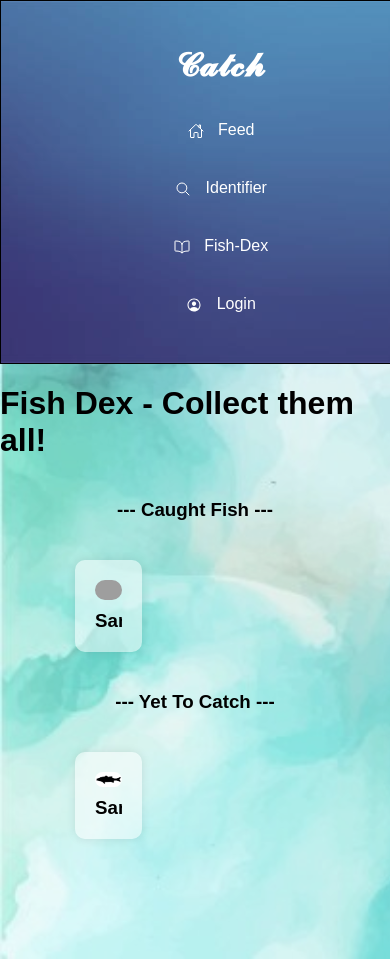
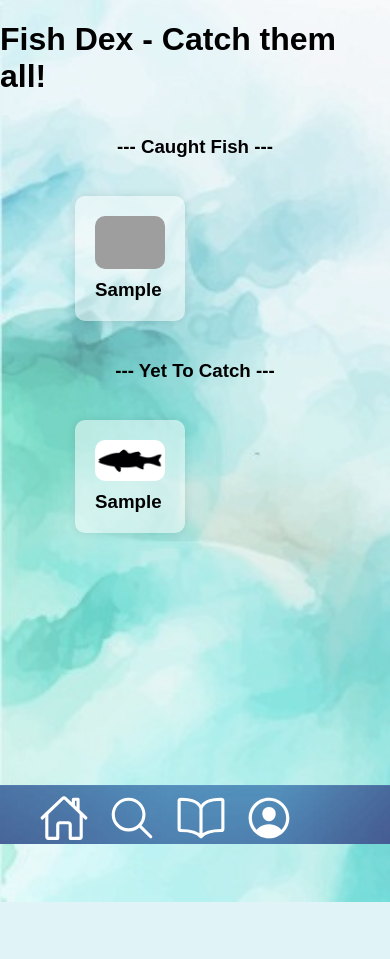
Before and after one commit to Treetrampler/FishingAppYr12Software, a Python web app: template templates/fish_dex.html in a window 390 px wide; the page is wider, and only the part inside the window is pictured. After the commit the page ends 902 px from the top of that part, so only its background shows below. Run offline with Jinja, Linux system fonts and the light colour scheme; the template is opened without the code that fills it: most values are stand-ins (such as "Sample title", 1, 10 or a date in 2020); grey boxes are pictures that could not be loaded.

Commit message:
Responsive view for phone (#4)
* home page except background is now responsive

* responsive view complete for main user layout

* slightly improved admin page responsiveness, added fishdex management page

* login pages are now responsive

* added checkbox for disabling mfa upon registration

* slight changes to phrasing on html

```diff
--- a/static/style.css
+++ b/static/style.css
@@ -68,6 +68,7 @@
 #sidebar h1 {
     color: white;
     text-align: center;
+    font-size: 45px;
 }
 
 #sidebar ul {
@@ -119,6 +120,7 @@
     position: relative; /* Ensure the link is positioned relative to the li */
     z-index: 1; /* Ensure the link text is above the pseudo-element */
     transition: background-color 0.3s ease; /* Smooth transition for background color */
+    font-size: 20px;
 }
 
 #sidebar a:hover {
@@ -597,26 +612,92 @@
 
 /* CSS STYLING FOR RESPONSIVE STUFF */
 
-@media (max-width: 768px) {
+@media (max-width: 430px) { /* STYLED FOR AN IPHONE 14 PRO MAX */
+    body {
+        min-height: 95vh;
+    }
+
     #sidebar {
-        position: relative; /* Sidebar moves with content */
+        position: fixed;
+        bottom: 0;
+        top: 93%;
         width: 100%; /* Sidebar spans full width */
         height: auto; /* Adjusts height automatically */
-        text-align: center;
+        border: none;
+        margin-top: none;
+        z-index: 10000;
+    }
+
+    #sidebar h1, a {
+        visibility: hidden;
+        position: fixed;
+        left: -9000px;
+    }
+
+    #sidebar h1 {
+        position: fixed;
+        left: -9000px;
+    }
+
+    #sidebar ion-icon {
+        visibility: visible;
+        position: fixed;
+        top: 94%;
+        font-size: 50px;
+    }
+
+    .nav_1 {
+        left: 10%;
+    }
+
+    .nav_2 {
+        left: 27.5%;
+    }
+
+    .nav_3 {
+        left: 45%;
+    }
+
+    .nav_4 {
+        left: 62.5%;
+    }
+
+    .nav_5 {
+        left: 80%;
     }
 
     #content {
         margin-left: 0; /* Remove left margin on small screens */
         width: 100%;
+        padding-bottom:  50px;
     }
 
     .posts {
+        width: 90%;
+        margin: 0 auto;
+    }
+
+    .open-modal-btn {
+        bottom: 10%;
+        left: 50%;
+    }
+
+    .fish_ai_insert {
+        position: absolute;
+        top: 0;
+        left: 0; /* Leaves space for the sidebar */
+        width: 100%; /* Prevents overlap with the sidebar */
+        height: 93%;
+        border: none;
+    }
+
+    .found_fish, .unfound_fish {
+        grid-template-columns: repeat(2, 1fr); /* Create a 3-column grid */
         width: 100%;
     }
 
-    .logout_btn {
+    .hidden_info {
         position: relative;
-        text-align: center; /* Center the logout button */
-        display: inline-block; /* Ensure it behaves like other menu items */
+        left: 0;
     }
 }
--- a/templates/fish_dex.html
+++ b/templates/fish_dex.html
@@ -4,7 +4,7 @@
 
 <div id="content">
 
-    <h1>Fish Dex - Collect them all!</h1>
+    <h1>Fish Dex - Catch them all!</h1>
 
     <h3>--- Caught Fish ---</h3>
 
--- /dev/null
+++ b/templates/fishdex_management.html
@@ -0,0 +1,5 @@
+{% extends 'adminview_layout.html' %}
+
+{% block body %}
+
+{% endblock %}
--- a/templates/login_layout.html
+++ b/templates/login_layout.html
@@ -2,7 +2,9 @@
 <html lang="en">
 <head>
     <meta charset="UTF-8">
+    <meta name="viewport" content="width=device-width, initial-scale=1.0">
     <title>Fishing App</title>
+    <link rel="icon" href="{{ url_for('static', filename='favicon.ico') }}" type="image/x-icon">
     <link rel="stylesheet" href="{{ url_for('static', filename='login_style.css') }}">
 </head>
 <body>
--- a/templates/main_layout.html
+++ b/templates/main_layout.html
@@ -4,6 +4,7 @@
         <meta charset="UTF-8">
         <meta name="viewport" content="width=device-width, initial-scale=1.0">
         <title>{% block title %}Fishing App{% endblock %}</title>
+        <link rel="icon" href="{{ url_for('static', filename='favicon.ico') }}" type="image/x-icon">
         <link rel="stylesheet" href="{{ url_for('static', filename='style.css') }}">
         <script type="module" src="https://unpkg.com/ionicons@5.5.2/dist/ionicons/ionicons.esm.js"></script>
         <script nomodule src="https://unpkg.com/ionicons@5.5.2/dist/ionicons/ionicons.js"></script>
@@ -24,39 +25,39 @@
                 <ul>
                     <li>
                         <a href="{{ url_for('index') }}" class="nav_item">
-                            <ion-icon name="home-outline"></ion-icon>
+                            <ion-icon name="home-outline" class="nav_1"></ion-icon>
                             Feed
                         </a>
                     </li>
                     <li>
                         <a href="{{ url_for('fish_identifier') }}" class="nav_item">
-                            <ion-icon name="search-outline"></ion-icon>
+                            <ion-icon name="search-outline" class="nav_2"></ion-icon>
                             Identifier
                         </a>
                     </li>
                     <li>
-                        <a href="{{ url_for('fish_dex') }}" class="nav_item">
-                            <ion-icon name="book-outline"></ion-icon>
+                        <a href="{{ url_for('fish_dex') }}" class="nav_item nav_3">
+                            <ion-icon name="book-outline" class="nav_3"></ion-icon>
                             Fish-Dex
                         </a>
                     </li>
                     {% if 'user_id' in session %}
                         <li>
-                            <a href="{{ url_for('profile') }}" class="username_btn">
-                                <ion-icon name="person-circle-outline"></ion-icon>
+                            <a href="{{ url_for('profile') }}" class="username_btn nav_4">
+                                <ion-icon name="person-circle-outline" class="nav_4"></ion-icon>
                                 {{ session['username'] }}
                             </a>
                         </li>
                         <li>
                             <a href="{{ url_for('logout') }}" class="logout_btn">
-                                <ion-icon name="exit-outline"></ion-icon>
+                                <ion-icon name="exit-outline" class="nav_5"></ion-icon>
                                 Logout
                             </a>
                         </li>
                     {% else %}
                         <li>
                             <a href="{{ url_for('login') }}" class="login_btn">
-                                <span><ion-icon name="person-circle-outline"></ion-icon></span>
+                                <span><ion-icon name="person-circle-outline" class="nav_4"></ion-icon></span>
                                 Login
                             </a>
                         </li>
--- a/templates/post_management.html
+++ b/templates/post_management.html
@@ -58,7 +58,6 @@
             <input type="hidden" name="csrf_token" value="{{ csrf_token() }}">
             <input type="hidden" id="delete_post_id" name="post_id">
             <button type="submit">Delete</button>
-            <button type="button" onclick="closeDeleteModal()">Cancel</button>
         </form>
     </div>
 </div>
--- a/templates/profile.html
+++ b/templates/profile.html
@@ -15,7 +15,7 @@
                 <button class="edit_profile_btn" onclick="openEditProfileModal()">Edit Profile</button>
             </div>
         </div>
-        <h3>--- Posts ---</h3>
+        <h3>--- Posts <span class="hidden_info">- Tap to Edit </span>---</h3>
         <div class="posts">
             {% for post in user_posts %}
                 <div class="post">
@@ -86,7 +86,6 @@
                 <input type="hidden" name="csrf_token" value="{{ csrf_token() }}">
                 <input type="hidden" id="delete_post_id" name="post_id">
                 <button type="submit">Delete</button>
-                <button type="button" onclick="closeDeletePostModal()">Cancel</button>
             </form>
         </div>
     </div>
--- a/templates/register_page.html
+++ b/templates/register_page.html
@@ -11,6 +11,10 @@
             <input type="password" id="password" name="password" placeholder="Password *" required>
             <input type="password" id="confirm_password" name="confirm_password" placeholder="Confirm Password *" required>
             <input type="email" id="email" name="email" placeholder="Email">
+            <div class="mfa_checkbox">
+                <input type="checkbox" id="mfa" name="mfa">
+                <label for="mfa">Activate MFA</label>
+            </div>
             <button type="submit">Register</button>
             <p>Already have an account? <a href="/login" id="login">Login</a></p>
         </form>
--- a/templates/user_management.html
+++ b/templates/user_management.html
@@ -57,7 +57,6 @@
             <input type="hidden" name="csrf_token" value="{{ csrf_token() }}">
             <input type="hidden" id="delete_user_id" name="user_id">
             <button type="submit">Delete</button>
-            <button type="button" onclick="closeDeleteModal()">Cancel</button>
         </form>
     </div>
 </div>
```
Also changed, not shown: other parts of static/style.css (+22 -9 lines), app.py (+51 -29 lines), static/login_style.css (+12 -4 lines), templates/adminview_layout.html (+10 -4 lines), fishing_app.db, static/favicon.ico (added), static/qrcode.png, 1 other file.
